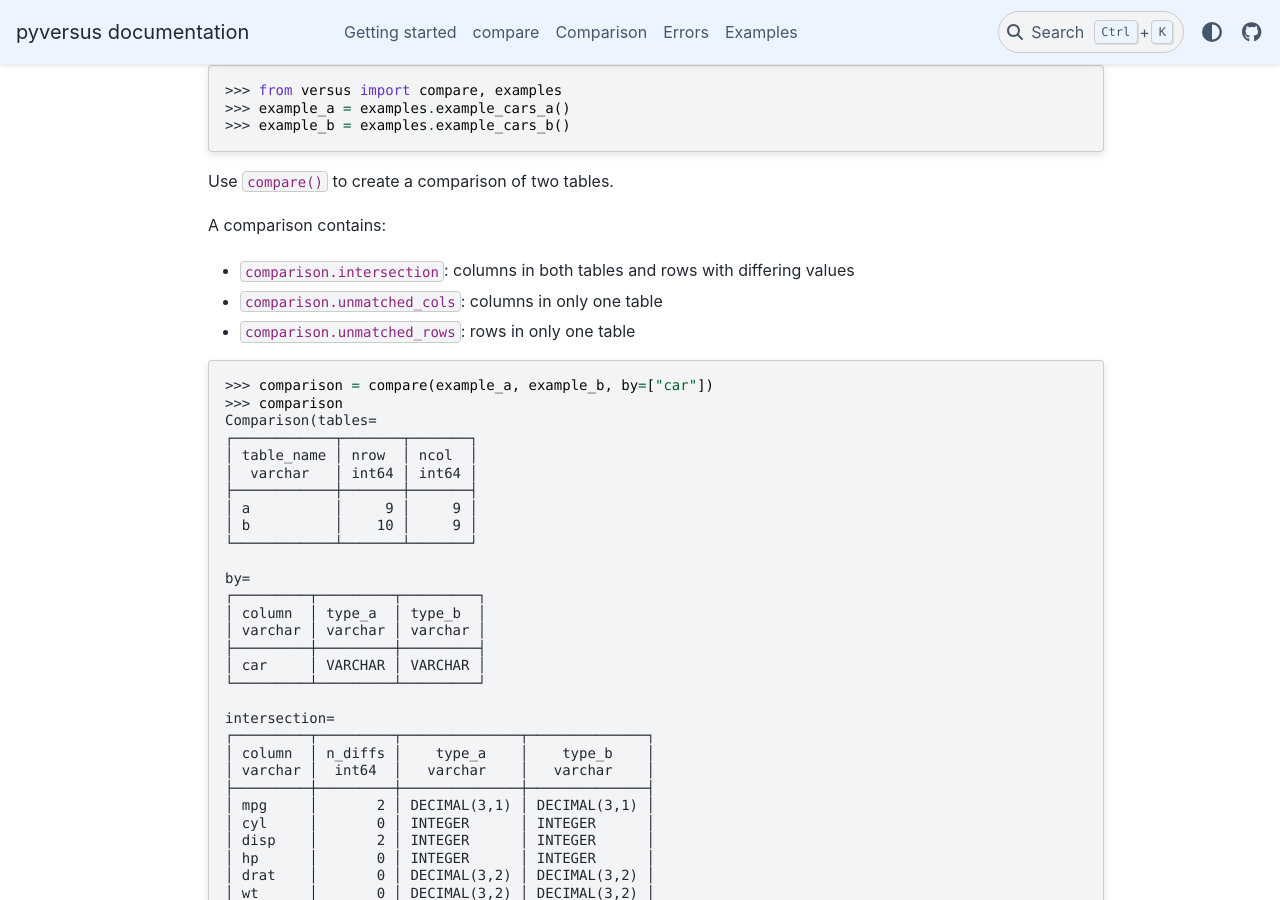
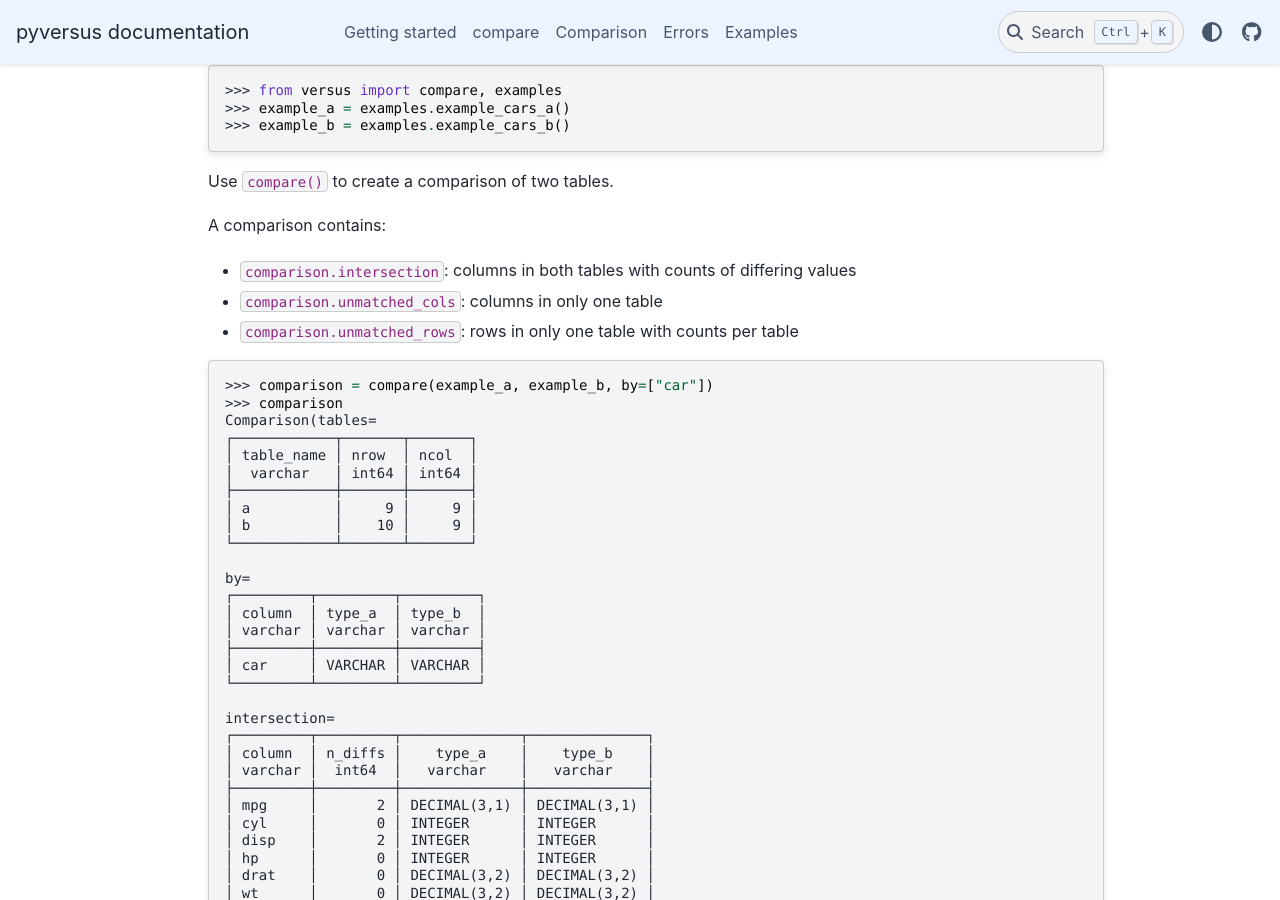
Before and after one commit to eutwt/pyversus, a Sphinx documentation site: the page built from docs_api/source/index.rst, in a window 1280 px wide and 900 px high, scrolled down 334 px. Built offline with Sphinx 7.4.7 and the PyData theme 0.15.4, drawn with Linux system fonts in a browser that asks for light colours.

Commit message:
Update website doc wording

```diff
--- a/docs_api/source/index.rst
+++ b/docs_api/source/index.rst
@@ -20,9 +20,9 @@ Use `compare()` to create a comparison of two tables.
 
 A comparison contains:
 
-- `comparison.intersection`: columns in both tables and rows with differing values
+- `comparison.intersection`: columns in both tables with counts of differing values
 - `comparison.unmatched_cols`: columns in only one table
-- `comparison.unmatched_rows`: rows in only one table
+- `comparison.unmatched_rows`: rows in only one table with counts per table
 
 .. code-block:: pycon
 
```
